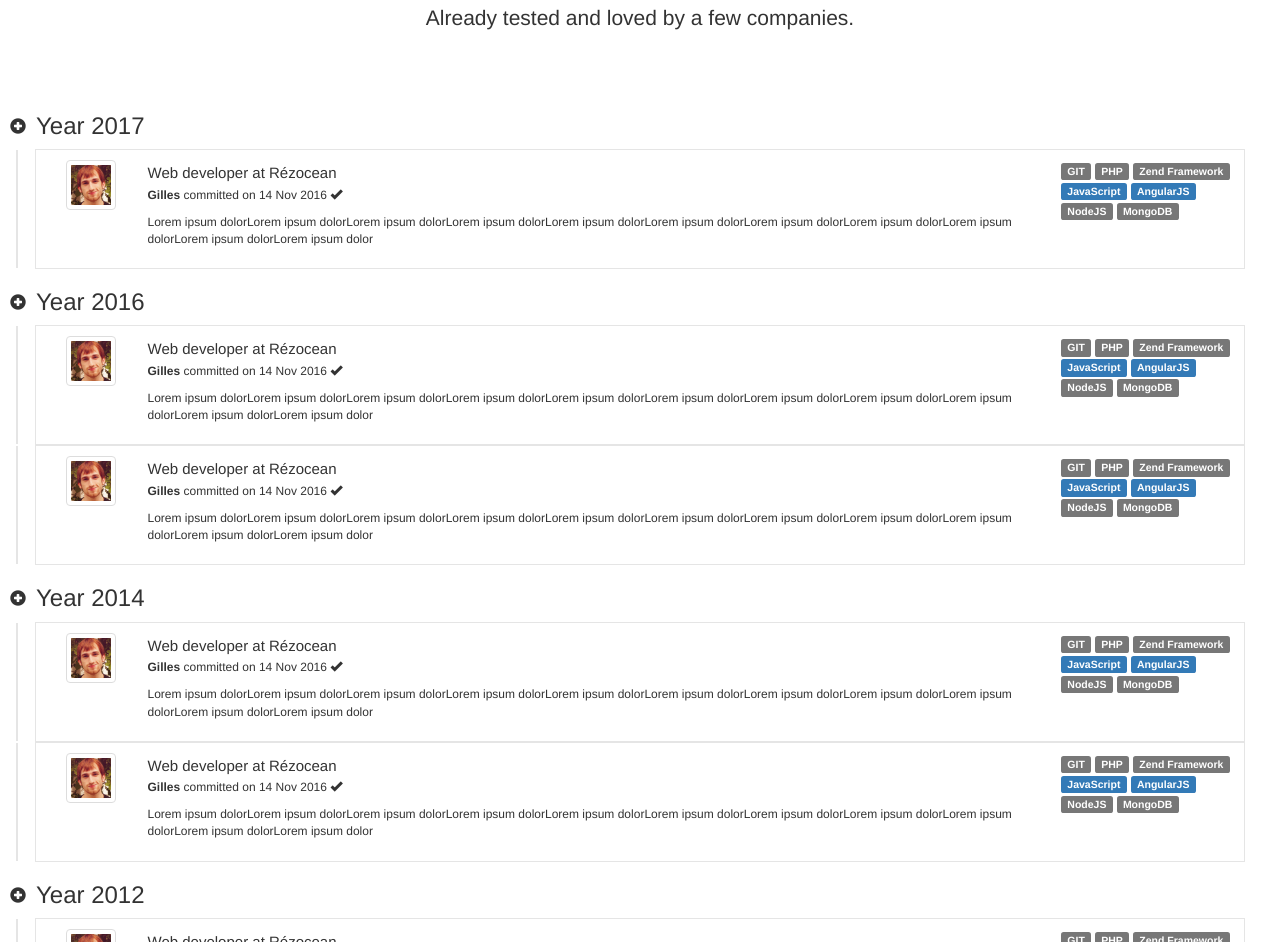
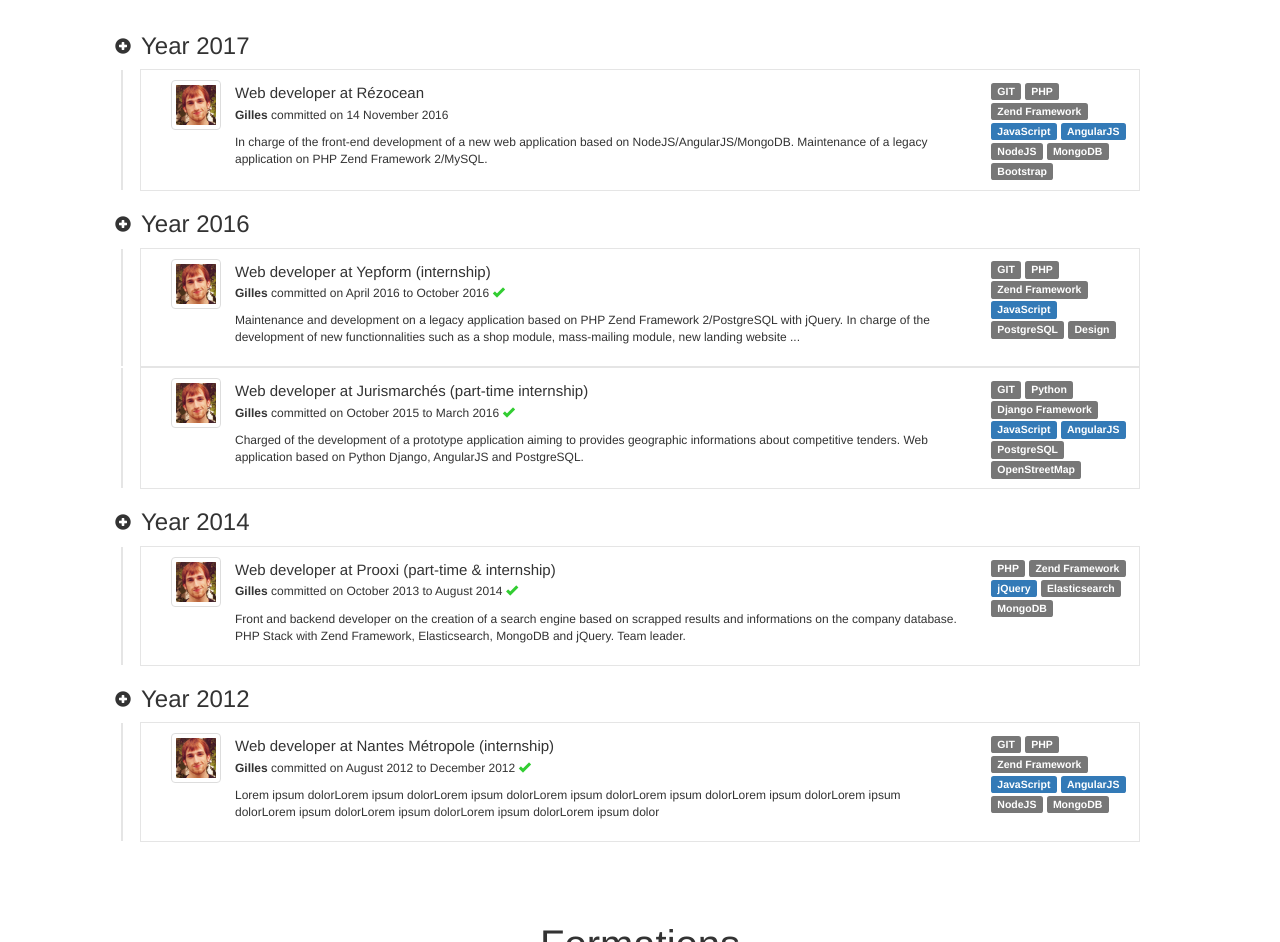
Before and after one commit to shroux/shroux.github.io, a plain HTML site: page index.html in a window 1280 px wide. Shown: the part 1858-2800 px from the top of the page. Drawn offline with nearby package versions, Linux system fonts and the light colour scheme.

Commit message:
Fix & upgrade of design

```diff
--- a/css/style.css
+++ b/css/style.css
@@ -71,7 +71,7 @@ body {
     font-size: 21px;
     font-weight: 200;
 }
-#features, #experience, #formations, #projects {
+#features, #experience, #formations, #projects, #contact {
     text-align: center;
     margin: 0px;
 }
@@ -83,10 +83,13 @@ body {
 }
 .feature-pic {
     width: 200px;
-    height: 200px;
+    height: 130px;
+}
+.check {
+    color: limegreen;
 }
 #commit-list {
-    margin: 0 20px;
+    margin: 0 10%;
 }
 .commit-group {
     text-align: left;
--- a/index.html
+++ b/index.html
@@ -39,10 +39,10 @@
             <img src="img/me.jpg" alt="profil picture" class="picture-of-me rotate1" id="rot">
             <div id="header-content">
                 <h1>Gilles TUAL</h1>
-                <p>This is a simple hero unit, a simple jumbotron-style component for calling extra attention to featured content or information.</p>
+                <p>The only front-end developer you'll need !</p>
             </div>
             <div class="call-to-action">
-                <a class="btn btn-primary btn-lg btn-white-outline" href="#" role="button">Learn more</a>
+                <a class="btn btn-primary btn-lg btn-white-outline" onclick="$('#contact').animatescroll({scrollSpeed:1500,easing:'easeInOutQuint', padding:50});" role="button">Contact me</a>
             </div>
         </div>
         <section id="features">
@@ -52,24 +52,23 @@
                     <h2>Features</h2>
                     <p>Packed with wonderful features, there's no way you'll not find what you want here.</p>
                 </div>
-
-
-                <div class="col-md-4">
+                <div class="row">
+                    <div class="col-md-4">
                     <div class="feature-item">
                         <div class="feature-pic-wrapper">
-                            <img src="img/htmlcss.png" class="feature-pic"/>
+                            <img src="img/bblock1.png" class="feature-pic"/>
                             <div class="progress on-image">
                                 <div class="progress-bar progress-bar-success" role="progressbar" aria-valuenow="90" aria-valuemin="0" aria-valuemax="100" style="width: 90%;"></div>
                             </div>
                         </div>
                         <h3>HTML/CSS</h3>
-                        <p>Thanks to a few years of experience, HTML & CSS don't have any secrets for Gilles. To be even more efficient, Gilles is also compatible with frameworks and tools such as Bootstrap, Semantic UI, Less or Sass.</p>
+                        <p>Thanks to a few years of experience, HTML5 & CSS3 don't have any secrets for Gilles. To be even more efficient, Gilles is also compatible with frameworks and tools such as Bootstrap, Semantic UI, Less or Sass.</p>
                     </div>
                 </div>
                 <div class="col-md-4">
                    <div class="feature-item">
                         <div class="feature-pic-wrapper">
-                            <img src="img/javascript.png" class="feature-pic"/>
+                            <img src="img/bblock2.png" class="feature-pic"/>
                             <div class="progress on-image">
                                 <div class="progress-bar progress-bar-success" role="progressbar" aria-valuenow="85" aria-valuemin="0" aria-valuemax="100" style="width: 85%;"></div>
                             </div>
@@ -81,7 +80,7 @@
                 <div class="col-md-4">
                     <div class="feature-item">
                         <div class="feature-pic-wrapper">
-                            <img src="img/frameworks.png" class="feature-pic"/>
+                            <img src="img/bblock3.png" class="feature-pic"/>
                             <div class="progress on-image">
                                 <div class="progress-bar progress-bar-success" role="progressbar" aria-valuenow="70" aria-valuemin="0" aria-valuemax="100" style="width: 70%;"></div>
                             </div>
@@ -90,11 +89,12 @@
                         <p>No matter what framework you'll be using, Gilles adapts really well. He's fully integrated with jQuery and AngularJS 1. ReactJS and AngularJS 2 to come !</p>
                     </div>
                 </div>
-            </div>
--                <div class="col-md-4">
+                </div>
+                <div class="row">
+                    <div class="col-md-4">
                     <div class="feature-item">
                         <div class="feature-pic-wrapper">
-                            <img src="img/htmlcss.png" class="feature-pic"/>
+                            <img src="img/bblock4.png" class="feature-pic"/>
                             <div class="progress on-image">
                                 <div class="progress-bar progress-bar-info" role="progressbar" aria-valuenow="65" aria-valuemin="0" aria-valuemax="100" style="width: 65%;"></div>
                             </div>
@@ -106,7 +106,7 @@
                 <div class="col-md-4">
                     <div class="feature-item">
                         <div class="feature-pic-wrapper">
-                            <img src="img/frameworks.png" class="feature-pic"/>
+                            <img src="img/bblock5.png" class="feature-pic"/>
                             <div class="progress on-image">
                                 <div class="progress-bar progress-bar-info" role="progressbar" aria-valuenow="60" aria-valuemin="0" aria-valuemax="100" style="width: 60%;"></div>
                             </div>
@@ -118,7 +118,7 @@
                 <div class="col-md-4">
                    <div class="feature-item">
                         <div class="feature-pic-wrapper">
-                            <img src="img/javascript.png" class="feature-pic"/>
+                            <img src="img/bblock6.png" class="feature-pic"/>
                             <div class="progress on-image">
                                 <div class="progress-bar progress-bar-success" role="progressbar" aria-valuenow="85" aria-valuemin="0" aria-valuemax="100" style="width: 85%;"></div>
                             </div>
@@ -127,6 +127,8 @@
                         <p>Gilles likes to work in an Agile environment and is comfortable with versioning (GIT, SVN) and management tools (Redmine, trello ..)</p>
                     </div>
                 </div>
+                </div>
+            </div>
         </section>
         <section id="experience">
             <div class="container-fluid">
@@ -144,8 +146,8 @@
                                 </div>
                                 <div class="col-md-9">
                                     <h4>Web developer at Rézocean</h4>
-                                    <p><strong>Gilles</strong> committed on 14 Nov 2016 <span class="glyphicon glyphicon-ok" aria-hidden="true"></span></p>
-                                    <p>Lorem ipsum dolorLorem ipsum dolorLorem ipsum dolorLorem ipsum dolorLorem ipsum dolorLorem ipsum dolorLorem ipsum dolorLorem ipsum dolorLorem ipsum dolorLorem ipsum dolorLorem ipsum dolor</p>
+                                    <p><strong>Gilles</strong> committed on 14 November 2016</p>
+                                    <p>In charge of the front-end development of a new web application based on NodeJS/AngularJS/MongoDB. Maintenance of a legacy application on PHP Zend Framework 2/MySQL.</p>
                                 </div>
                                 <div class="col-md-2">
                                     <span class="label label-default">GIT</span>
@@ -155,6 +157,8 @@
                                     <span class="label label-primary">AngularJS</span>
                                     <span class="label label-default">NodeJS</span>
                                     <span class="label label-default">MongoDB</span>
+                                    <span class="label label-default">Bootstrap</span>
+
                                 </div>
                             </div>
                         </div>
@@ -167,18 +171,17 @@
                                     <img src="img/me.jpg" class="commit-picture img-thumbnail">
                                 </div>
                                 <div class="col-md-9">
-                                    <h4>Web developer at Rézocean</h4>
-                                    <p><strong>Gilles</strong> committed on 14 Nov 2016 <span class="glyphicon glyphicon-ok" aria-hidden="true"></span></p>
-                                    <p>Lorem ipsum dolorLorem ipsum dolorLorem ipsum dolorLorem ipsum dolorLorem ipsum dolorLorem ipsum dolorLorem ipsum dolorLorem ipsum dolorLorem ipsum dolorLorem ipsum dolorLorem ipsum dolor</p>
+                                    <h4>Web developer at Yepform (internship)</h4>
+                                    <p><strong>Gilles</strong> committed on April 2016 to October 2016 <span class="glyphicon glyphicon-ok check" aria-hidden="true"></span></p>
+                                    <p>Maintenance and development on a legacy application based on PHP Zend Framework 2/PostgreSQL with jQuery. In charge of the development of new functionnalities such as a shop module, mass-mailing module, new landing website ... </p>
                                 </div>
                                 <div class="col-md-2">
                                     <span class="label label-default">GIT</span>
                                     <span class="label label-default">PHP</span>
                                     <span class="label label-default">Zend Framework</span>
                                     <span class="label label-primary">JavaScript</span>
-                                    <span class="label label-primary">AngularJS</span>
-                                    <span class="label label-default">NodeJS</span>
-                                    <span class="label label-default">MongoDB</span>
+                                    <span class="label label-default">PostgreSQL</span>
+                                    <span class="label label-default">Design</span>
                                 </div>
                             </div>
                         </div>
@@ -188,18 +191,18 @@
                                     <img src="img/me.jpg" class="commit-picture img-thumbnail">
                                 </div>
                                 <div class="col-md-9">
-                                    <h4>Web developer at Rézocean</h4>
-                                    <p><strong>Gilles</strong> committed on 14 Nov 2016 <span class="glyphicon glyphicon-ok" aria-hidden="true"></span></p>
-                                    <p>Lorem ipsum dolorLorem ipsum dolorLorem ipsum dolorLorem ipsum dolorLorem ipsum dolorLorem ipsum dolorLorem ipsum dolorLorem ipsum dolorLorem ipsum dolorLorem ipsum dolorLorem ipsum dolor</p>
+                                    <h4>Web developer at Jurismarchés (part-time internship)</h4>
+                                    <p><strong>Gilles</strong> committed on October 2015 to March 2016 <span class="glyphicon glyphicon-ok check" aria-hidden="true"></span></p>
+                                    <p>Charged of the development of a prototype application aiming to provides geographic informations about competitive tenders. Web application based on Python Django, AngularJS and PostgreSQL.</p>
                                 </div>
                                 <div class="col-md-2">
                                     <span class="label label-default">GIT</span>
-                                    <span class="label label-default">PHP</span>
-                                    <span class="label label-default">Zend Framework</span>
+                                    <span class="label label-default">Python</span>
+                                    <span class="label label-default">Django Framework</span>
                                     <span class="label label-primary">JavaScript</span>
                                     <span class="label label-primary">AngularJS</span>
-                                    <span class="label label-default">NodeJS</span>
-                                    <span class="label label-default">MongoDB</span>
+                                    <span class="label label-default">PostgreSQL</span>
+                                    <span class="label label-default">OpenStreetMap</span>
                                 </div>
                             </div>
                         </div>
@@ -213,38 +216,15 @@
                                     <img src="img/me.jpg" class="commit-picture img-thumbnail">
                                 </div>
                                 <div class="col-md-9">
-                                    <h4>Web developer at Rézocean</h4>
-                                    <p><strong>Gilles</strong> committed on 14 Nov 2016 <span class="glyphicon glyphicon-ok" aria-hidden="true"></span></p>
-                                    <p>Lorem ipsum dolorLorem ipsum dolorLorem ipsum dolorLorem ipsum dolorLorem ipsum dolorLorem ipsum dolorLorem ipsum dolorLorem ipsum dolorLorem ipsum dolorLorem ipsum dolorLorem ipsum dolor</p>
+                                    <h4>Web developer at Prooxi (part-time & internship)</h4>
+                                    <p><strong>Gilles</strong> committed on October 2013 to August 2014 <span class="glyphicon glyphicon-ok check" aria-hidden="true"></span></p>
+                                    <p>Front and backend developer on the creation of a search engine based on scrapped results and informations on the company database. PHP Stack with Zend Framework, Elasticsearch, MongoDB and jQuery. Team leader.</p>
                                 </div>
                                 <div class="col-md-2">
-                                    <span class="label label-default">GIT</span>
                                     <span class="label label-default">PHP</span>
                                     <span class="label label-default">Zend Framework</span>
-                                    <span class="label label-primary">JavaScript</span>
-                                    <span class="label label-primary">AngularJS</span>
-                                    <span class="label label-default">NodeJS</span>
-                                    <span class="label label-default">MongoDB</span>
-                                </div>
-                            </div>
-                        </div>
-                        <div class="commit-item">
-                            <div class="row">
-                                <div class="col-md-1">
-                                    <img src="img/me.jpg" class="commit-picture img-thumbnail">
-                                </div>
-                                <div class="col-md-9">
-                                    <h4>Web developer at Rézocean</h4>
-                                    <p><strong>Gilles</strong> committed on 14 Nov 2016 <span class="glyphicon glyphicon-ok" aria-hidden="true"></span></p>
-                                    <p>Lorem ipsum dolorLorem ipsum dolorLorem ipsum dolorLorem ipsum dolorLorem ipsum dolorLorem ipsum dolorLorem ipsum dolorLorem ipsum dolorLorem ipsum dolorLorem ipsum dolorLorem ipsum dolor</p>
-                                </div>
-                                <div class="col-md-2">
-                                    <span class="label label-default">GIT</span>
-                                    <span class="label label-default">PHP</span>
-                                    <span class="label label-default">Zend Framework</span>
-                                    <span class="label label-primary">JavaScript</span>
-                                    <span class="label label-primary">AngularJS</span>
-                                    <span class="label label-default">NodeJS</span>
+                                    <span class="label label-primary">jQuery</span>
+                                    <span class="label label-default">Elasticsearch</span>
                                     <span class="label label-default">MongoDB</span>
                                 </div>
                             </div>
@@ -258,8 +238,8 @@
                                     <img src="img/me.jpg" class="commit-picture img-thumbnail">
                                 </div>
                                 <div class="col-md-9">
-                                    <h4>Web developer at Rézocean</h4>
-                                    <p><strong>Gilles</strong> committed on 14 Nov 2016 <span class="glyphicon glyphicon-ok" aria-hidden="true"></span></p>
+                                    <h4>Web developer at Nantes Métropole (internship)</h4>
+                                    <p><strong>Gilles</strong> committed on August 2012 to December 2012 <span class="glyphicon glyphicon-ok check" aria-hidden="true"></span></p>
                                     <p>Lorem ipsum dolorLorem ipsum dolorLorem ipsum dolorLorem ipsum dolorLorem ipsum dolorLorem ipsum dolorLorem ipsum dolorLorem ipsum dolorLorem ipsum dolorLorem ipsum dolorLorem ipsum dolor</p>
                                 </div>
                                 <div class="col-md-2">
@@ -388,7 +368,7 @@
                     <div class="project">
                             <div class="row">
                                 <div class="col-md-8 col-md-offset-2">
-                                    <div class="project-header"  data-parallax="scroll" data-image-src="img/background.jpg">
+                                    <div class="project-header"  data-parallax="scroll" data-speed="0.7" data-image-src="img/background.jpg">
                                         <p>Personal project</p>
                                         <h3>My Website</h3>
                                         <button class="btn btn-primary btn-lg btn-white-outline">See project <span class="glyphicon glyphicon-chevron-right" aria-hidden="true"></span></button>
@@ -403,10 +383,10 @@
                     <div class="project">
                             <div class="row">
                                 <div class="col-md-8 col-md-offset-2">
-                                    <div class="project-header"  data-parallax="scroll" data-image-src="img/retrowave.png">
+                                    <div class="project-header"  data-parallax="scroll" data-speed="0.7" data-image-src="img/retrowave.png">
                                         <p>Personal project</p>
                                         <h3>Retrowave.fr</h3>
-                                        <button class="btn btn-primary btn-lg btn-black-outline">See project <span class="glyphicon glyphicon-chevron-right" aria-hidden="true"></span></button>
+                                        <a href="http://retrowave.fr/"><button class="btn btn-primary btn-lg btn-black-outline">See project <span class="glyphicon glyphicon-chevron-right" aria-hidden="true"></span></button></a>
                                     </div>
                                     <span class="label label-default">CSS3</span>
                                     <span class="label label-default">HTML5</span>
@@ -418,10 +398,10 @@
                     <div class="project">
                             <div class="row">
                                 <div class="col-md-8 col-md-offset-2">
-                                    <div class="project-header"  data-parallax="scroll" data-image-src="img/yepform.png">
+                                    <div class="project-header"  data-parallax="scroll" data-speed="0.7" data-image-src="img/yepform.png">
                                         <p>Professional project</p>
                                         <h3>Yepform</h3>
-                                        <button class="btn btn-primary btn-lg btn-white-outline">See project <span class="glyphicon glyphicon-chevron-right" aria-hidden="true"></span></button>
+                                        <a href="https://www.yepform.com"><button class="btn btn-primary btn-lg btn-white-outline">See project <span class="glyphicon glyphicon-chevron-right" aria-hidden="true"></span></button></a>
                                     </div>
                                     <span class="label label-default">CSS3</span>
                                     <span class="label label-default">HTML5</span>
@@ -435,10 +415,10 @@
                     <div class="project">
                             <div class="row">
                                 <div class="col-md-8 col-md-offset-2">
-                                    <div class="project-header"  data-parallax="scroll" data-image-src="img/cityzenmap.png">
+                                    <div class="project-header"  data-parallax="scroll" data-speed="0.7" data-image-src="img/cityzenmap.png">
                                         <p>Professional project</p>
                                         <h3>Cityzen map</h3>
-                                        <button class="btn btn-primary btn-lg btn-black-outline">See project <span class="glyphicon glyphicon-chevron-right" aria-hidden="true"></span></button>
+                                        <a target="_blank" href="http://www.cityzenmap.com/"><button class="btn btn-primary btn-lg btn-black-outline">See project <span class="glyphicon glyphicon-chevron-right" aria-hidden="true"></span></button></a>
                                     </div>
                                     <span class="label label-default">CSS3</span>
                                     <span class="label label-default">HTML5</span>
@@ -456,6 +436,12 @@
             </div>
 
         </section>
+        <section id="contact">
+             <div class="section-title">
+                <h2>Contact</h2>
+                <p>Contact me so we can work together !</p>
+            </div>
+        </section>
 
     <!-- jQuery (necessary for Bootstrap's JavaScript plugins) -->
     <script src="https://ajax.googleapis.com/ajax/libs/jquery/1.12.4/jquery.min.js"></script>
```
Also changed, not shown: img/bblock1.png (added), img/bblock2.png (added), img/bblock3.png (added), img/bblock4.png (added), img/bblock5.png (added), img/bblock6.png (added), 1 other file.
